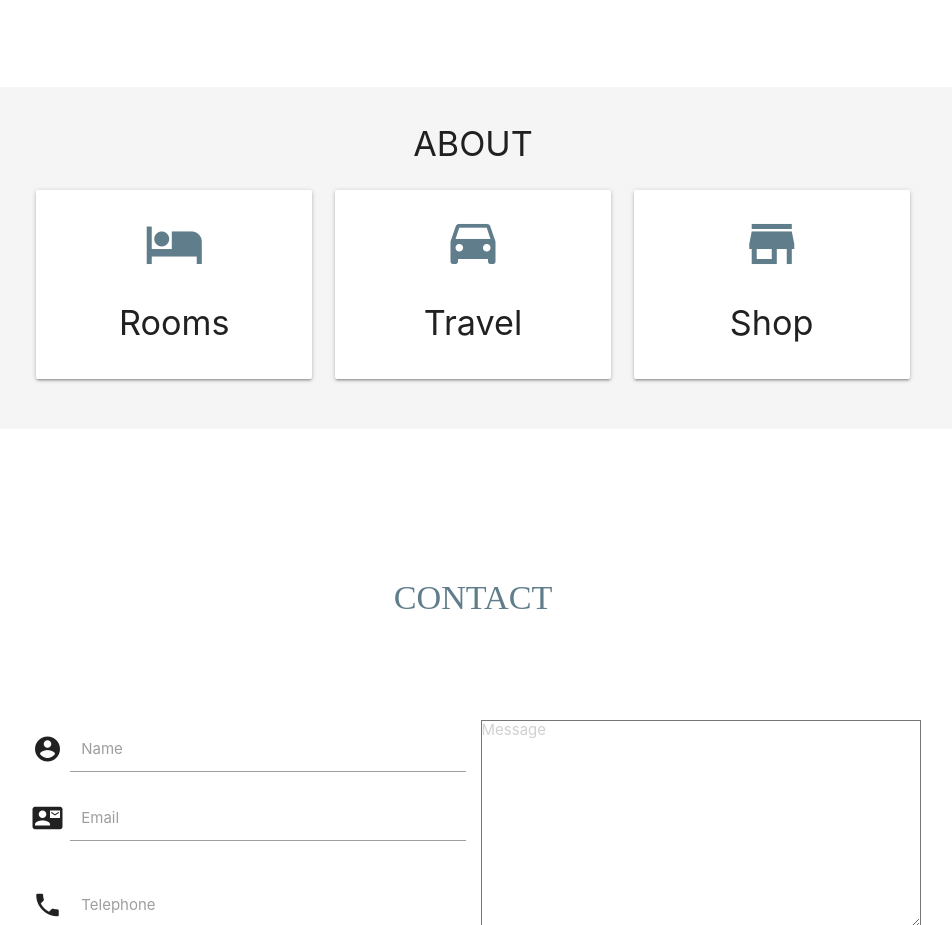
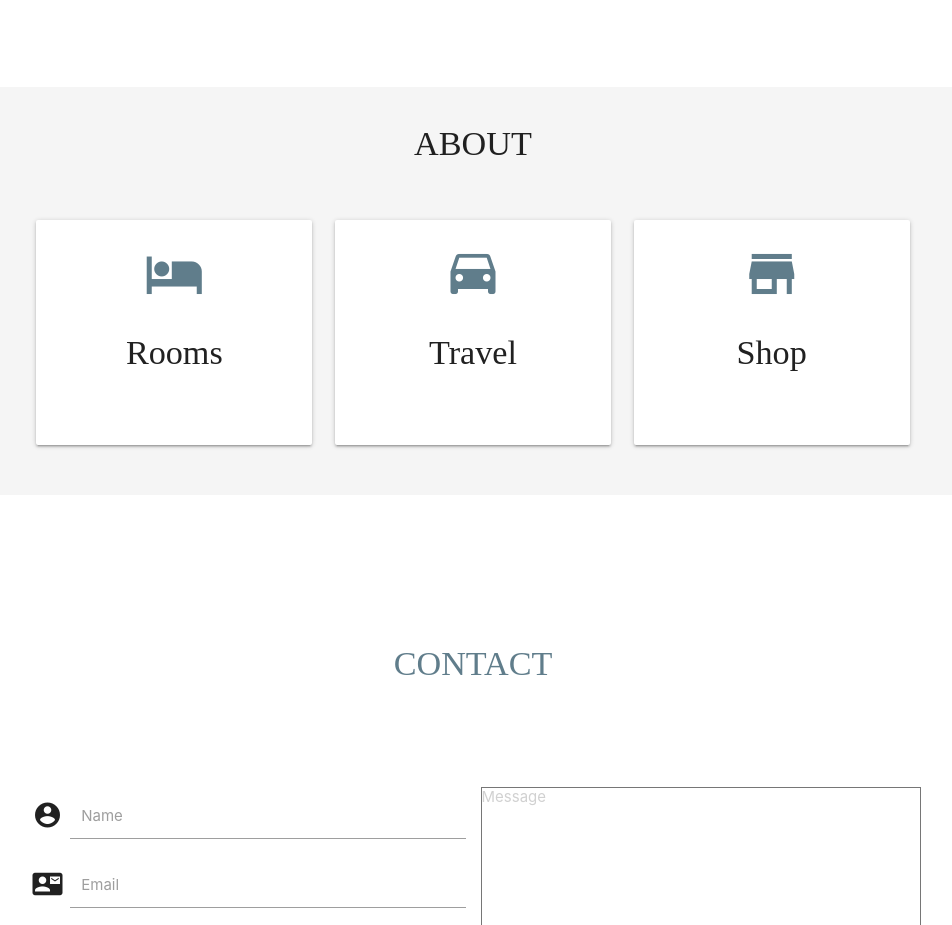
Before and after one commit to Bhis10/Trekking, a plain HTML site: page index.html in a window 1280 px wide. Shown: the part 2440-3365 px from the top of the page, without its empty margins (167-1119 px from the left). Drawn offline with nearby package versions, Linux system fonts and the light colour scheme; a web font is replaced by a local one.

Commit message:
Update style.css

```diff
--- a/css/style.css
+++ b/css/style.css
@@ -191,7 +191,7 @@ cursor: pointer;
   margin-top:19vh;
   margin-bottom:5vh;
 }
-#about span h4{
+.center h4{
   font-family: Raleway sans-serif;
   margin-bottom: 50px;
 }
```
